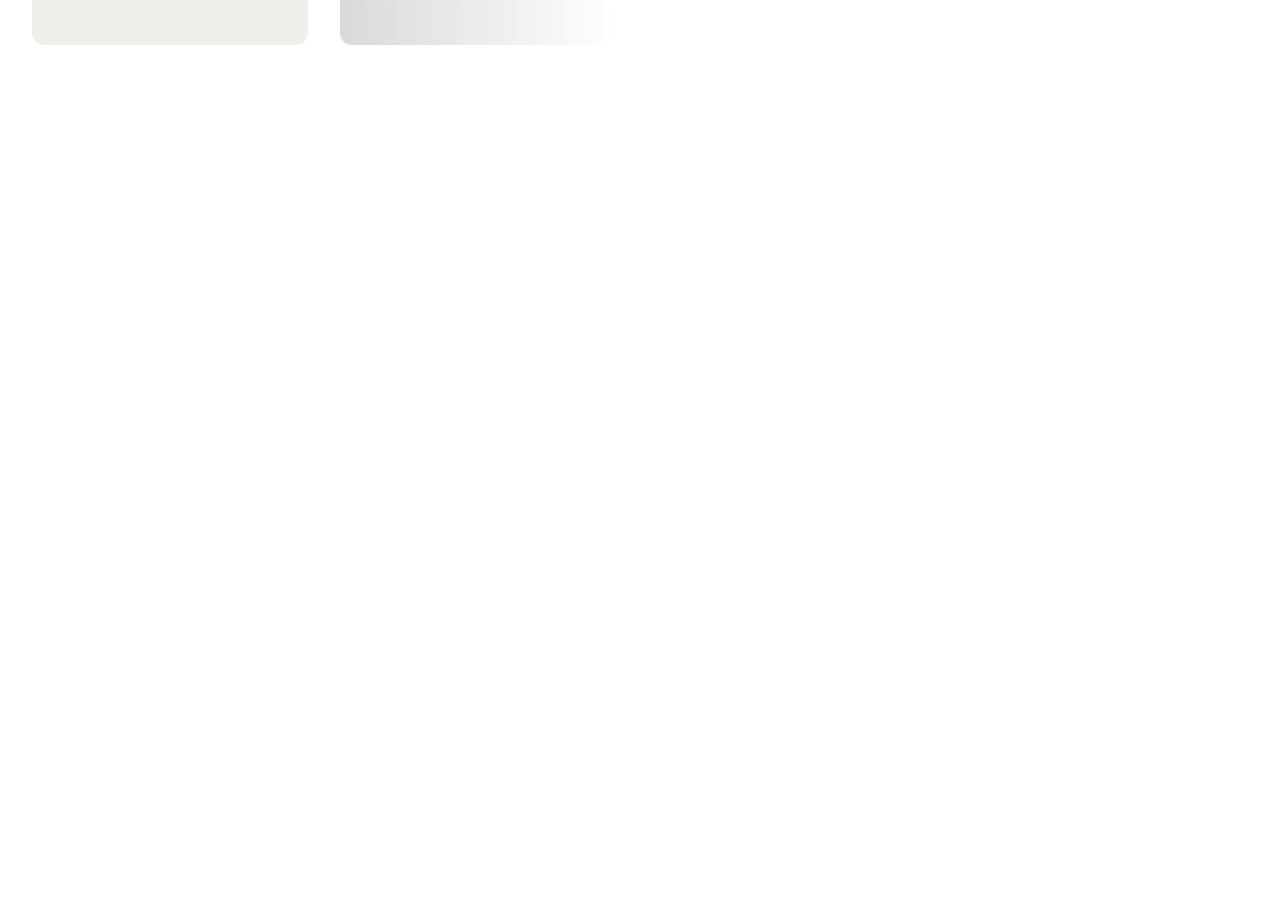
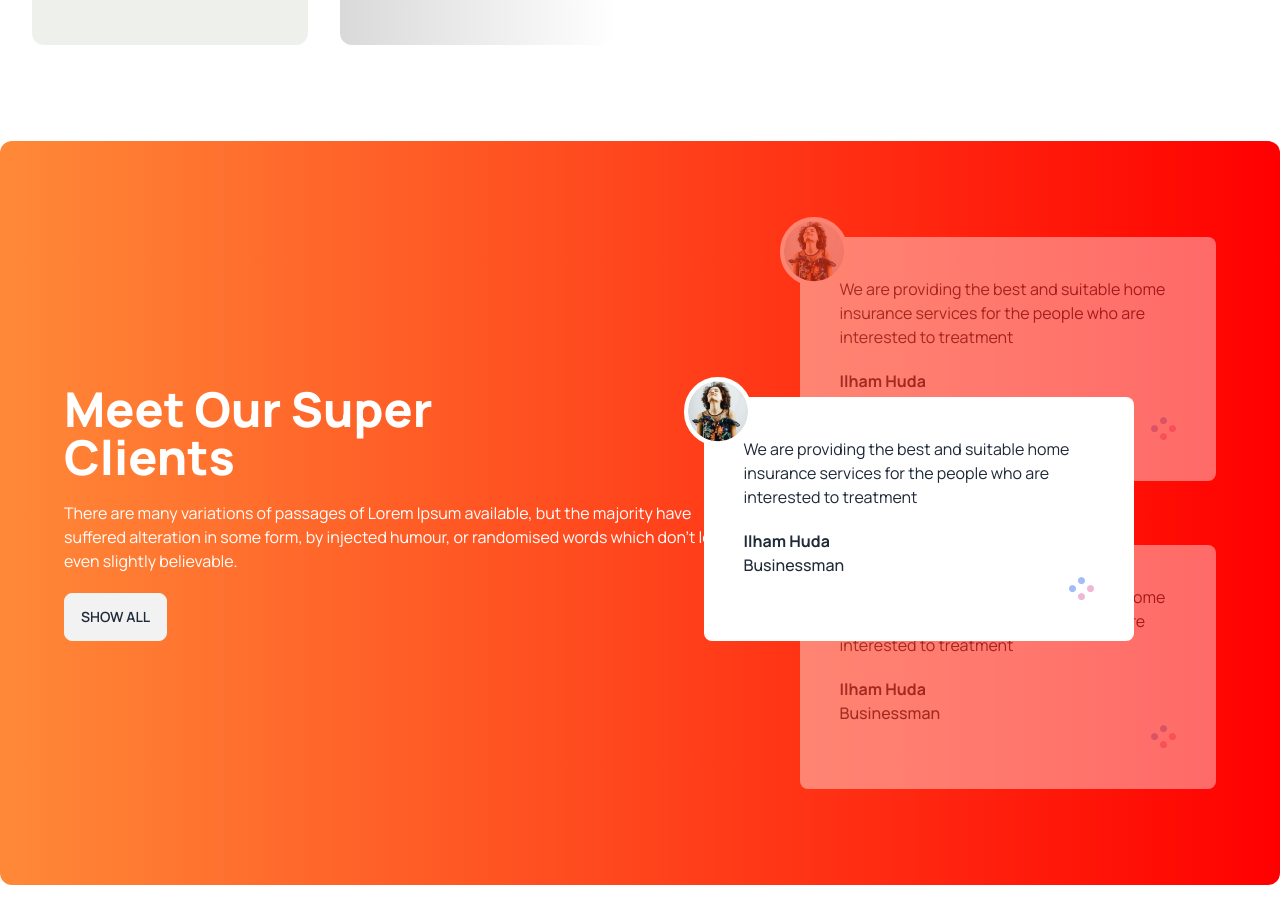
Before and after one commit to nadiaS11/tea-house, a plain HTML site: page index.html in a window 1280 px wide. Shown: the part 1266-2189 px from the top of the page. Before the commit the page ends 1503 px from the top, so only its background shows below. Drawn offline with nearby package versions, Linux system fonts and the light colour scheme.

Commit message:
review section added

```diff
--- a/index.html
+++ b/index.html
@@ -61,7 +61,7 @@
             </div>
         </section>
         <!-- Tea glass section -->
-        <section class=" flex my-24  px-8 gap-12 flex-col md:flex-row">
+        <section class=" flex my-24  px-8 gap-12 flex-col lg:flex-row">
             <div class="grid gap-8 grid-cols-2 flex-1">
                 <div class="rounded-xl h-32 bg-gradient-to-r from-[#F00] to-[#FF8938] opacity-10"></div>
                 <div class="row-span-2 px-8 py-12 rounded-xl flex justify-center bg-[#e6a6231a]">
@@ -74,19 +74,74 @@
             </div>
             <div class="space-y-5 flex-1">
                 <h1 class="font-extrabold text-5xl">Great Tea, Freshly <br>Presented</h1>
-                <p>The meaning of gong cha is chanese is to provide the best tea to emperor <br>from all possessions . It
-                    represents the highest quality and self expectation. <br>Establishing in 2006, Gong cha had been deeply
-                    appreciated by its custoers <br>because of good words of mouth and unique customized service orginated <br>                    from Taiwan.</p>
+                <p>The meaning of gong cha is chanese is to provide the best tea to emperor <br>from all possessions .
+                    It
+                    represents the highest quality and self expectation. <br>Establishing in 2006, Gong cha had been
+                    deeply
+                    appreciated by its custoers <br>because of good words of mouth and unique customized service
+                    orginated <br> from Taiwan.</p>
                 <h2 class="font-bold text-xl">Unique Taste</h2>
-                <p class="font-medium">A Unique and different style from other teapots gives a <br>luxurious and minimalist
+                <p class="font-medium">A Unique and different style from other teapots gives a <br>luxurious and
+                    minimalist
                     impression</p>
                 <h2 class="font-bold text-xl">Premium Quality</h2>
-                <p class="font-medium">Premium Quality that makes tea more elegant and more <br>durable when you use it.</p>
+                <p class="font-medium">Premium Quality that makes tea more elegant and more <br>durable when you use it.
+                </p>
             </div>
 
         </section>
         <!-- Clients section -->
-        <section class=" flex my-24  px-8 rounded-lg gap-12 flex-col md:flex-row">
+        <section class=" flex my-24  px-16 py-24 rounded-xl gap-12 flex-col md:flex-row bg-gradient-to-r from-[#FF8938] to-[#F00]">
+            <div class="flex items-center lg:pr-28]">
+                <div class="text-white space-y-5">
+                    <h1 class="text-5xl font-extrabold">Meet Our Super <br>Clients</h1>
+                    <p>There are many variations of passages of Lorem Ipsum available, but the majority have suffered alteration in some form, by injected humour, or randomised words which don't look even slightly believable. </p>
+                    <button class="btn ">Show all</button>
+                </div>
+            </div>
+
+            <!-- review container -->
+            <div class="relative">
+                <!-- Next review -->
+                <div class="opacity-40 z-10 mb-16 relative p-10 rounded-lg bg-white">
+                    <img class="absolute -left-5 -top-5 border-4 border-white bg-white rounded-full" src="./images/client.png" alt="">
+                    <p>We are providing the best and suitable home insurance services for the people who are interested to treatment</p>
+                    <h4 class="font-bold mt-5">Ilham Huda</h4>
+                    <p class="font-medium">Businessman</p>
+                    <div class="flex justify-end">
+                        <img src="./images/circles.png" alt="">
+                    </div>
+                </div>
+
+
+                <!--Current review -->
+                <div class="absolute z-20 top-40 lg:-left-24 lg:w-[430px] p-10 rounded-lg bg-white">
+                    <img class="absolute -left-5 -top-5 border-4 border-white bg-white rounded-full" src="./images/client.png" alt="">
+                    <p>We are providing the best and suitable home insurance services for the people who are interested to treatment</p>
+                    <h4 class="font-bold mt-5">Ilham Huda</h4>
+                    <p class="font-medium">Businessman</p>
+                    <div class="flex justify-end">
+                        <img src="./images/circles.png" alt="">
+                    </div>
+                </div>
+
+
+                <!-- Previous review -->
+
+                <div class="opacity-40 z-10 relative p-10 rounded-lg bg-white">
+                    <img class="absolute -left-5 -top-5 border-4 border-white bg-white rounded-full" src="./images/client.png" alt="">
+                    <p>We are providing the best and suitable home insurance services for the people who are interested to treatment</p>
+                    <h4 class="font-bold mt-5">Ilham Huda</h4>
+                    <p class="font-medium">Businessman</p>
+                    <div class="flex justify-end">
+                        <img src="./images/circles.png" alt="">
+                    </div>
+                </div>
+
+
+            </div>
+
+
 
 
         </section>
```
